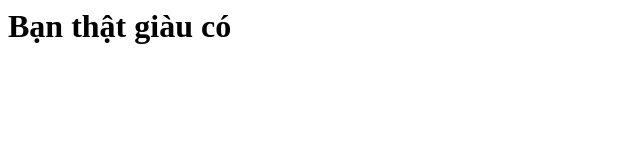
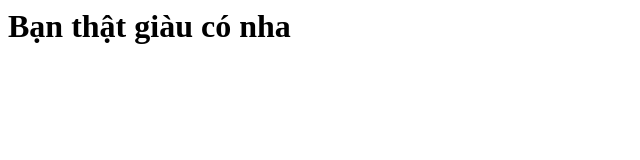
Before and after one commit to nguyenhung-sg-pro/GoogleCheck, a plain HTML site: page index.html in a window 1280 px wide. Shown: the whole page, without its empty margins (0-640 px from the left). Drawn offline with Linux system fonts and the light colour scheme.

Commit message:
Update index.html

```diff
--- a/index.html
+++ b/index.html
@@ -3,6 +3,6 @@
     <title>Chào bạn</title>
   </head>
   <body>
-    <h1>Bạn thật giàu có</h1>
+    <h1>Bạn thật giàu có nha</h1>
   </body>
   </html>
```
